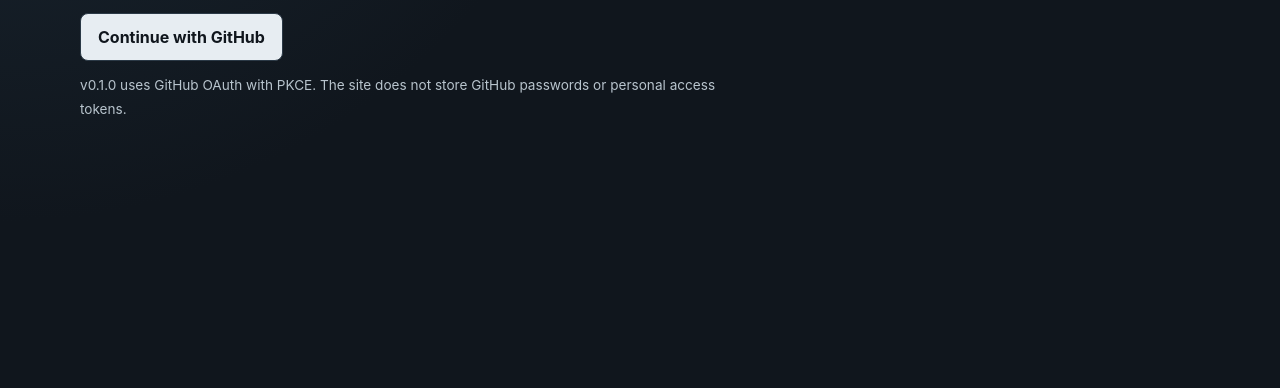
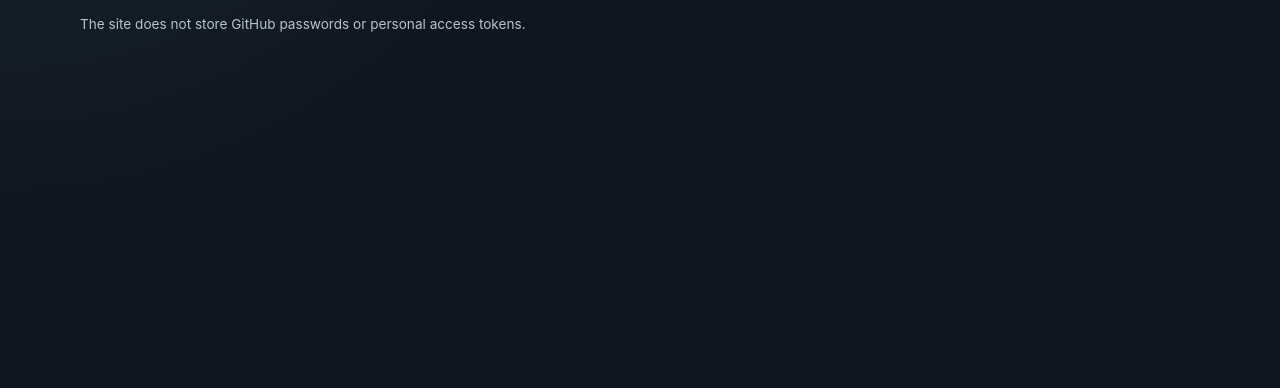
Before and after one commit to GyLiber/gyliber-command-center, a plain HTML site: page static/login.html in a window 1280 px wide. Shown: the part 412-800 px from the top of the page. Drawn offline with Linux system fonts and the light colour scheme.

Commit message:
ui: show member authentication availability honestly

```diff
--- a/static/login.html
+++ b/static/login.html
@@ -1 +1 @@
-<!doctype html><html lang="en"><head><meta charset="utf-8"><meta name="viewport" content="width=device-width,initial-scale=1"><title>Member Access — GyLiber</title><link rel="stylesheet" href="/static/app.css"></head><body><main class="public"><nav><a class="brand" href="/">GYLIBER</a><div><a href="/about">About</a><a href="/work">Work</a><a href="/links">Links</a></div></nav><section class="page narrow"><span class="eyebrow">MEMBER ACCESS</span><h1>The public site ends here.</h1><p>Only GitHub identities explicitly authorized in GyLiber's member policy can enter the private Command Center.</p><a class="primary-btn" href="/auth/github/start">Continue with GitHub</a><p class="muted small">v0.1.0 uses GitHub OAuth with PKCE. The site does not store GitHub passwords or personal access tokens.</p></section></main></body></html>
+<!doctype html><html lang="en"><head><meta charset="utf-8"><meta name="viewport" content="width=device-width,initial-scale=1"><title>Member Access — GyLiber</title><link rel="stylesheet" href="/static/app.css"></head><body><main class="public"><nav><a class="brand" href="/">GYLIBER</a><div><a href="/about">About</a><a href="/work">Work</a><a href="/links">Links</a></div></nav><section class="page narrow"><span class="eyebrow">MEMBER ACCESS</span><h1>The public site ends here.</h1><p>Only GitHub identities explicitly authorized in GyLiber's member policy can enter the private Command Center.</p><!-- MEMBER_ACTION --><p class="muted small"><!-- AUTH_STATUS --> The site does not store GitHub passwords or personal access tokens.</p></section></main></body></html>
```
